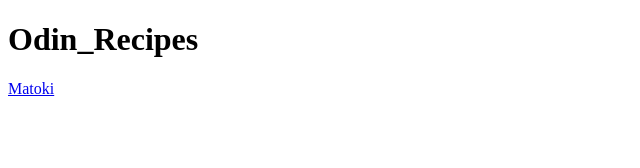
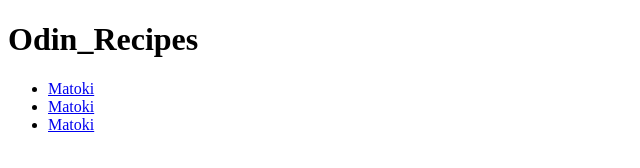
Before and after one commit to Sanwicklith/odin_recipes, a plain HTML site: page index.html in a window 1280 px wide. Shown: the whole page, without its empty margins (0-640 px from the left). Drawn offline with Linux system fonts and the light colour scheme.

Commit message:
Update links index.html to all 3 pages

```diff
--- a/index.html
+++ b/index.html
@@ -7,7 +7,11 @@
   </head>
   <body>
     <h1>Odin_Recipes</h1>
+    <ul>
+      <li><a href="./recipes/matoki.html">Matoki</a></li>
+      <li><a href="./recipes/mexican_lasagna.html">Matoki</a></li>
+      <li><a href="./recipes/meetloaf.html">Matoki</a></li>
+    </ul>
 
-    <a href="./recipes/matoki.html">Matoki</a>
   </body>
 </html>
```
